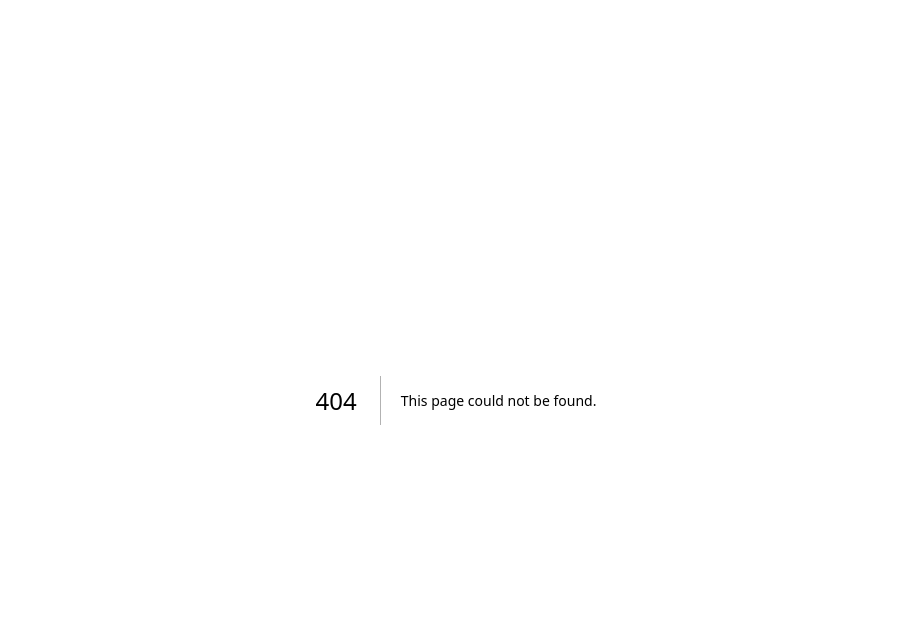
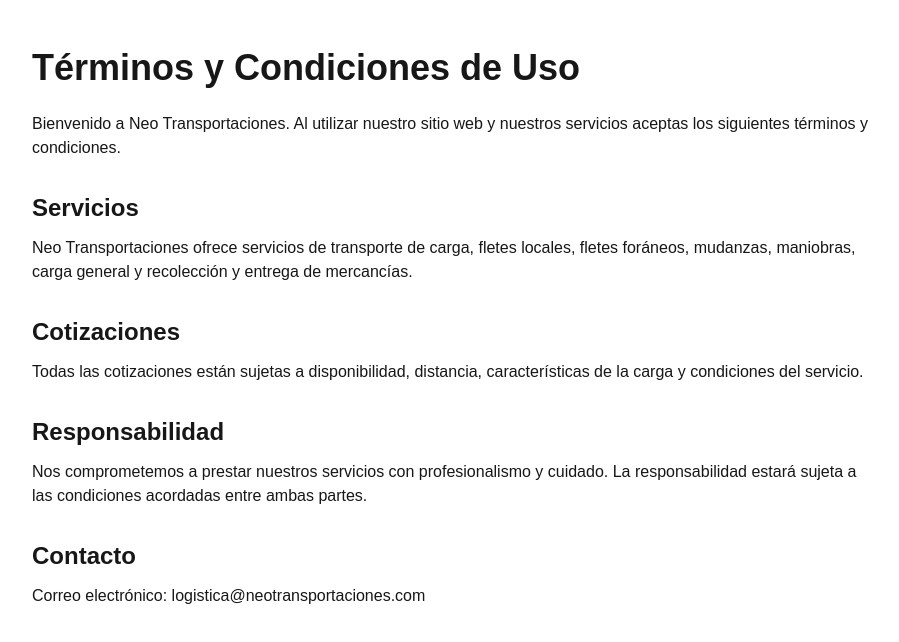
Before and after one commit to Nessoc87/neotransportaciones, a Next.js app: page /terms in a window 1280 px wide. Before the commit this address had no page. Shown: the top 642 px of the page, without its empty margins (184-1083 px from the left). Built offline with nearby package versions, Linux system fonts and the light colour scheme.

Commit message:
Agregar páginas de términos y eliminación de datos

```diff
--- /dev/null
+++ b/app/data-deletion/page.tsx
@@ -0,0 +1,29 @@
+export default function DataDeletionPage() {
+  return (
+    <main className="max-w-4xl mx-auto px-6 py-12">
+      <h1 className="text-4xl font-bold mb-6">
+        Eliminación de Datos de Usuario
+      </h1>
+
+      <p className="mb-4">
+        Si deseas solicitar la eliminación de tus datos personales almacenados
+        por Neo Transportaciones, puedes hacerlo enviando una solicitud al
+        siguiente correo electrónico:
+      </p>
+
+      <p className="font-semibold text-lg mb-6">
+        logistica@neotransportaciones.com
+      </p>
+
+      <p className="mb-4">
+        En tu solicitud incluye tu nombre, número de teléfono y una breve
+        descripción de la información que deseas eliminar.
+      </p>
+
+      <p>
+        Atenderemos tu solicitud dentro de un plazo razonable conforme a la
+        legislación aplicable.
+      </p>
+    </main>
+  );
+}
--- /dev/null
+++ b/app/terms/page.tsx
@@ -0,0 +1,51 @@
+export default function TermsPage() {
+  return (
+    <main className="max-w-4xl mx-auto px-6 py-12">
+      <h1 className="text-4xl font-bold mb-6">
+        Términos y Condiciones de Uso
+      </h1>
+
+      <p className="mb-4">
+        Bienvenido a Neo Transportaciones. Al utilizar nuestro sitio web y nuestros
+        servicios aceptas los siguientes términos y condiciones.
+      </p>
+
+      <h2 className="text-2xl font-semibold mt-8 mb-3">
+        Servicios
+      </h2>
+
+      <p className="mb-4">
+        Neo Transportaciones ofrece servicios de transporte de carga, fletes
+        locales, fletes foráneos, mudanzas, maniobras, carga general y
+        recolección y entrega de mercancías.
+      </p>
+
+      <h2 className="text-2xl font-semibold mt-8 mb-3">
+        Cotizaciones
+      </h2>
+
+      <p className="mb-4">
+        Todas las cotizaciones están sujetas a disponibilidad, distancia,
+        características de la carga y condiciones del servicio.
+      </p>
+
+      <h2 className="text-2xl font-semibold mt-8 mb-3">
+        Responsabilidad
+      </h2>
+
+      <p className="mb-4">
+        Nos comprometemos a prestar nuestros servicios con profesionalismo y
+        cuidado. La responsabilidad estará sujeta a las condiciones acordadas
+        entre ambas partes.
+      </p>
+
+      <h2 className="text-2xl font-semibold mt-8 mb-3">
+        Contacto
+      </h2>
+
+      <p>
+        Correo electrónico: logistica@neotransportaciones.com
+      </p>
+    </main>
+  );
+}
```
